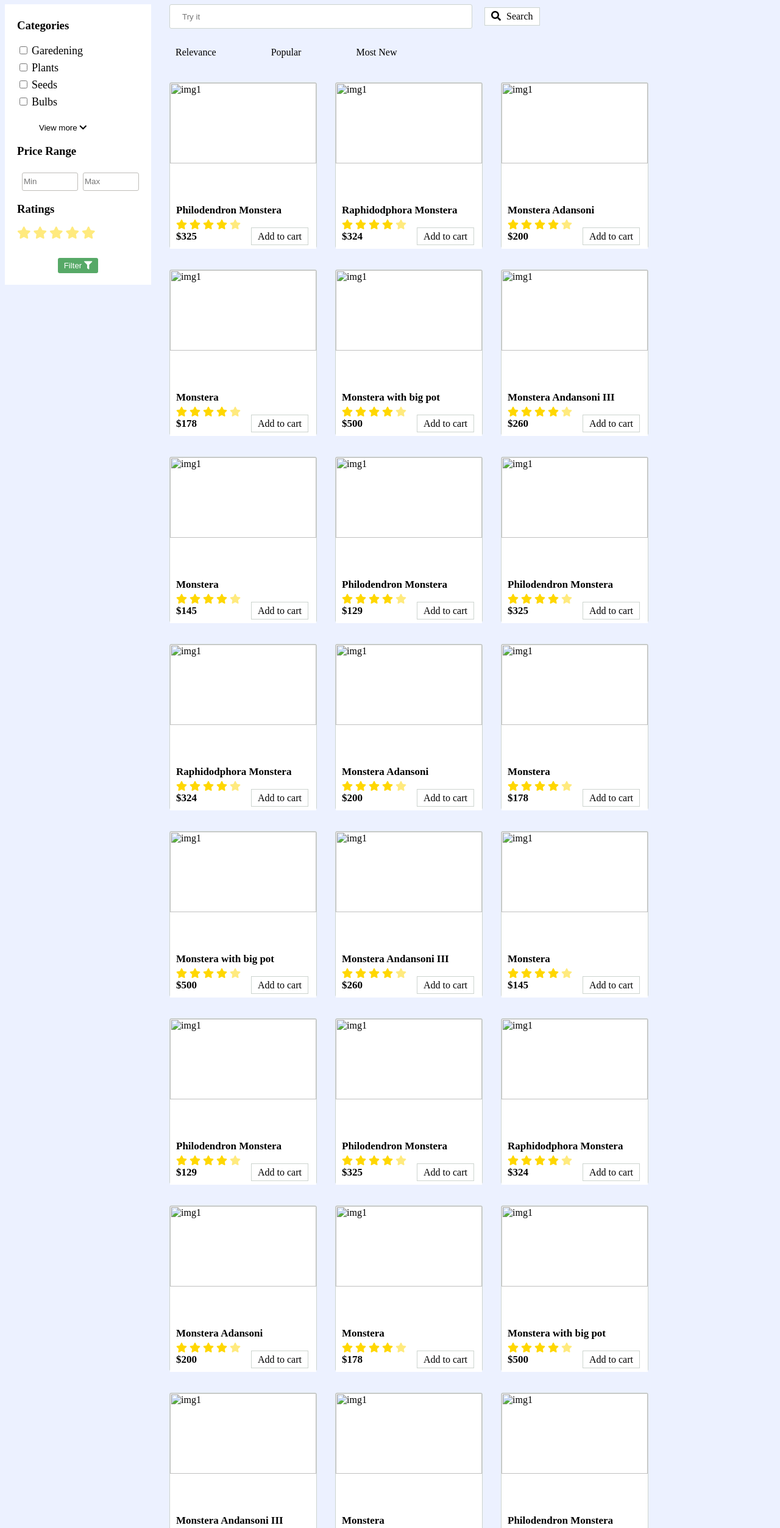
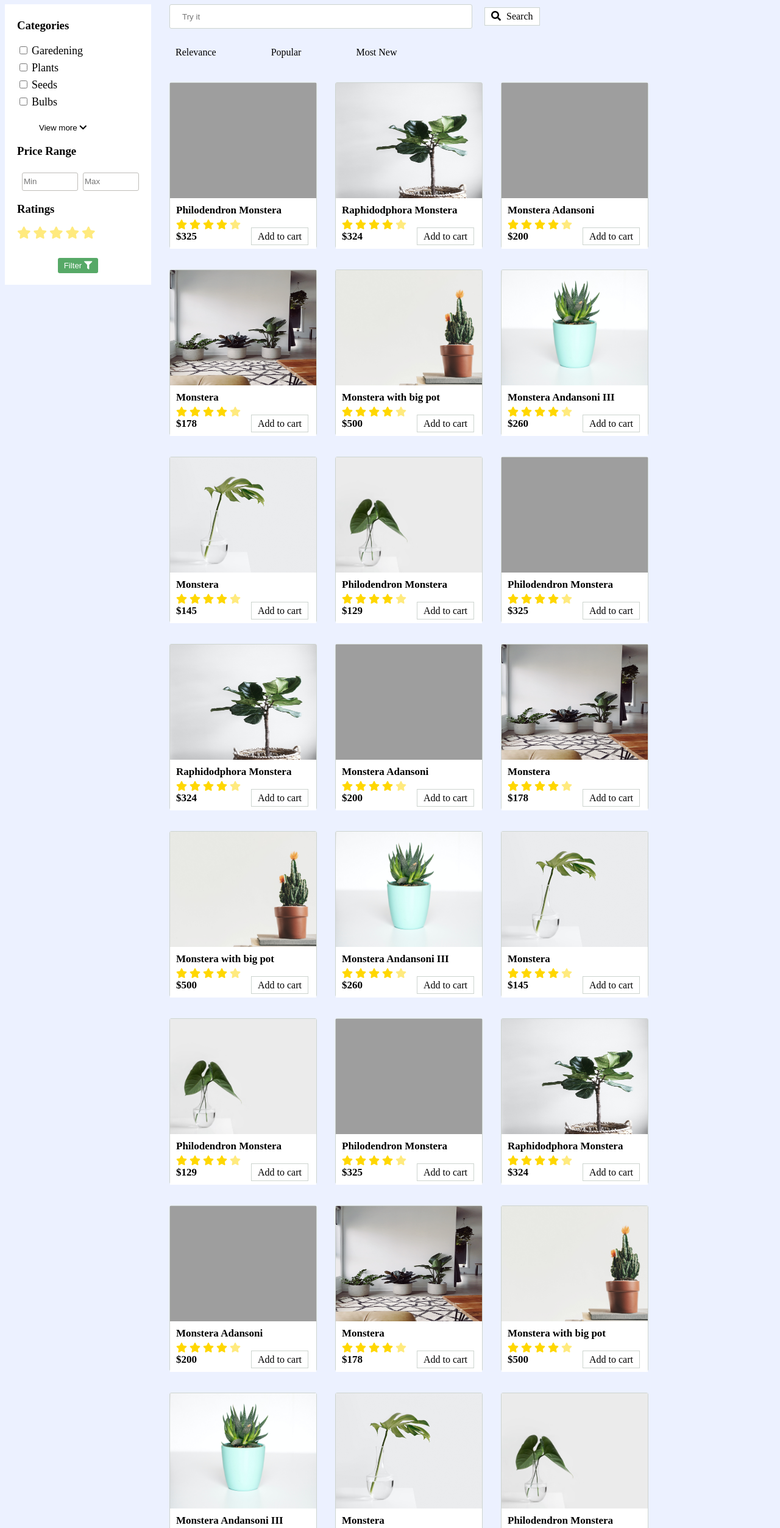
Before and after one commit to nadircode/Plants-Website-Home-Page, a website: page public/index.html in a window 1280 px wide. Shown: the part 102-2608 px from the top of the page at 61% size. Drawn offline with Linux system fonts and the light colour scheme; the site is published under a folder, as on GitHub Pages, so addresses that start at the root find nothing.

Commit message:
fixing some errors

```diff
--- a/public/index.html
+++ b/public/index.html
@@ -5,10 +5,10 @@
     <meta name="viewport" content="width=device-width, initial-scale=1.0">
     <title>Plants Website E-commerce</title>
     <link rel="stylesheet" href="https://cdnjs.cloudflare.com/ajax/libs/font-awesome/5.15.3/css/all.min.css"/>
-    <link rel="stylesheet" href="CSS/style.css">
-    <link rel="stylesheet" href="CSS/nav.css">
-    <link rel="stylesheet" href="CSS/filter.css">
-    <link rel="stylesheet" href="CSS/content.css">
+    <link rel="stylesheet" href="../public/CSS/style.css">
+    <link rel="stylesheet" href="../public/CSS/nav.css">
+    <link rel="stylesheet" href="../public/CSS/filter.css">
+    <link rel="stylesheet" href="../public/CSS/content.css">
 </head>
 <body>
     <!-- Navbar -->
@@ -16,7 +16,7 @@
         <nav class="navbar">
 
             <div class="logo">
-                <span class="img-span"><img id="logo-img" src="/Images/Logo.jpg" alt="logo"></span>
+                <span class="img-span"><img id="logo-img" src="../Images/Logo.jpg" alt="logo"></span>
                 <span><h2>Plants</h2></span>
             </div>
             <div class="nav-item">
@@ -28,9 +28,9 @@
             </div>
             <div class="profile">
                 <ul>
-                   <a href="#"><li><img src="/Images/shopping-bag.png" alt="shopping-bag"></li></a>
-                   <a href="#"> <li><img src="/Images/heart-shape-outline-with-lining-at-right-edge.png" alt="heart"></li></a>
-                   <a href="#"> <li><img src="/Images/user.png" alt="user"></li></a>
+                   <a href="#"><li><img src="../Images/shopping-bag.png" alt="shopping-bag"></li></a>
+                   <a href="#"> <li><img src="../Images/heart-shape-outline-with-lining-at-right-edge.png" alt="heart"></li></a>
+                   <a href="#"> <li><img src="../Images/user.png" alt="user"></li></a>
                 </ul>
             </div>
             <a class="btn-menu"><i class="fas fa-bars"></i></a>
@@ -107,7 +107,7 @@
         <div class="cards-plants">
             <div class="cards-img">
                 <div class="img-sell">
-                    <img src="/Images/Plants for Sell/Plants1.jpg" alt="img1">
+                    <img src="../Images/Plants for Sell/Plants1.jpg" alt="img1">
                 </div>
                 <div class="details">
                     <span>Philodendron Monstera</span><br>
@@ -122,7 +122,7 @@
             </div>
             <div class="cards-img">
                 <div class="img-sell">
-                    <img src="/Images/Plants for Sell/plants2.jpg" alt="img1">
+                    <img src="../Images/Plants for Sell/plants2.jpg" alt="img1">
                 </div>
                 <div class="details">
                     <span>Raphidodphora Monstera</span><br>
@@ -137,7 +137,7 @@
             </div>
             <div class="cards-img">
                 <div class="img-sell">
-                    <img src="/Images/Plants for Sell/Plants3.jpg" alt="img1">
+                    <img src="../Images/Plants for Sell/Plants3.jpg" alt="img1">
                 </div>
                 <div class="details">
                     <span>Monstera Adansoni</span><br>
@@ -152,7 +152,7 @@
             </div>
             <div class="cards-img">
                 <div class="img-sell">
-                    <img src="/Images/Plants for Sell/Plants4.jpg" alt="img1">
+                    <img src="../Images/Plants for Sell/Plants4.jpg" alt="img1">
                 </div>
                 <div class="details">
                     <span>Monstera</span><br>
@@ -167,7 +167,7 @@
             </div>
             <div class="cards-img">
                 <div class="img-sell">
-                    <img src="/Images/Plants for Sell/Plants5.jpg" alt="img1">
+                    <img src="../Images/Plants for Sell/Plants5.jpg" alt="img1">
                 </div>
                 <div class="details">
                     <span>Monstera with big pot</span><br>
@@ -182,7 +182,7 @@
             </div>
             <div class="cards-img">
                 <div class="img-sell">
-                    <img src="/Images/Plants for Sell/Plants6.jpg" alt="img1">
+                    <img src="../Images/Plants for Sell/Plants6.jpg" alt="img1">
                 </div>
                 <div class="details">
                     <span>Monstera Andansoni III</span><br>
@@ -197,7 +197,7 @@
             </div>
             <div class="cards-img">
                 <div class="img-sell">
-                    <img src="/Images/Plants for Sell/Plants7.jpg" alt="img1">
+                    <img src="../Images/Plants for Sell/Plants7.jpg" alt="img1">
                 </div>
                 <div class="details">
                     <span>Monstera</span><br>
@@ -212,7 +212,7 @@
             </div>
             <div class="cards-img">
                 <div class="img-sell">
-                    <img src="/Images/Plants for Sell/Plants8.jpg" alt="img1">
+                    <img src="../Images/Plants for Sell/Plants8.jpg" alt="img1">
                 </div>
                 <div class="details">
                     <span>Philodendron Monstera</span><br>
@@ -227,7 +227,7 @@
             </div>
             <div class="cards-img">
                 <div class="img-sell">
-                    <img src="/Images/Plants for Sell/Plants1.jpg" alt="img1">
+                    <img src="../Images/Plants for Sell/Plants1.jpg" alt="img1">
                 </div>
                 <div class="details">
                     <span>Philodendron Monstera</span><br>
@@ -242,7 +242,7 @@
             </div>
             <div class="cards-img">
                 <div class="img-sell">
-                    <img src="/Images/Plants for Sell/plants2.jpg" alt="img1">
+                    <img src="../Images/Plants for Sell/plants2.jpg" alt="img1">
                 </div>
                 <div class="details">
                     <span>Raphidodphora Monstera</span><br>
@@ -257,7 +257,7 @@
             </div>
             <div class="cards-img">
                 <div class="img-sell">
-                    <img src="/Images/Plants for Sell/Plants3.jpg" alt="img1">
+                    <img src="../Images/Plants for Sell/Plants3.jpg" alt="img1">
                 </div>
                 <div class="details">
                     <span>Monstera Adansoni</span><br>
@@ -272,7 +272,7 @@
             </div>
             <div class="cards-img">
                 <div class="img-sell">
-                    <img src="/Images/Plants for Sell/Plants4.jpg" alt="img1">
+                    <img src="../Images/Plants for Sell/Plants4.jpg" alt="img1">
                 </div>
                 <div class="details">
                     <span>Monstera</span><br>
@@ -287,7 +287,7 @@
             </div>
             <div class="cards-img">
                 <div class="img-sell">
-                    <img src="/Images/Plants for Sell/Plants5.jpg" alt="img1">
+                    <img src="../Images/Plants for Sell/Plants5.jpg" alt="img1">
                 </div>
                 <div class="details">
                     <span>Monstera with big pot</span><br>
@@ -302,7 +302,7 @@
             </div>
             <div class="cards-img">
                 <div class="img-sell">
-                    <img src="/Images/Plants for Sell/Plants6.jpg" alt="img1">
+                    <img src="../Images/Plants for Sell/Plants6.jpg" alt="img1">
                 </div>
                 <div class="details">
                     <span>Monstera Andansoni III</span><br>
@@ -317,7 +317,7 @@
             </div>
             <div class="cards-img">
                 <div class="img-sell">
-                    <img src="/Images/Plants for Sell/Plants7.jpg" alt="img1">
+                    <img src="../Images/Plants for Sell/Plants7.jpg" alt="img1">
                 </div>
                 <div class="details">
                     <span>Monstera</span><br>
@@ -332,7 +332,7 @@
             </div>
             <div class="cards-img">
                 <div class="img-sell">
-                    <img src="/Images/Plants for Sell/Plants8.jpg" alt="img1">
+                    <img src="../Images/Plants for Sell/Plants8.jpg" alt="img1">
                 </div>
                 <div class="details">
                     <span>Philodendron Monstera</span><br>
@@ -347,7 +347,7 @@
             </div>
             <div class="cards-img">
                 <div class="img-sell">
-                    <img src="/Images/Plants for Sell/Plants1.jpg" alt="img1">
+                    <img src="../Images/Plants for Sell/Plants1.jpg" alt="img1">
                 </div>
                 <div class="details">
                     <span>Philodendron Monstera</span><br>
@@ -362,7 +362,7 @@
             </div>
             <div class="cards-img">
                 <div class="img-sell">
-                    <img src="/Images/Plants for Sell/plants2.jpg" alt="img1">
+                    <img src="../Images/Plants for Sell/plants2.jpg" alt="img1">
                 </div>
                 <div class="details">
                     <span>Raphidodphora Monstera</span><br>
@@ -377,7 +377,7 @@
             </div>
             <div class="cards-img">
                 <div class="img-sell">
-                    <img src="/Images/Plants for Sell/Plants3.jpg" alt="img1">
+                    <img src="../Images/Plants for Sell/Plants3.jpg" alt="img1">
                 </div>
                 <div class="details">
                     <span>Monstera Adansoni</span><br>
@@ -392,7 +392,7 @@
             </div>
             <div class="cards-img">
                 <div class="img-sell">
-                    <img src="/Images/Plants for Sell/Plants4.jpg" alt="img1">
+                    <img src="../Images/Plants for Sell/Plants4.jpg" alt="img1">
                 </div>
                 <div class="details">
                     <span>Monstera</span><br>
@@ -407,7 +407,7 @@
             </div>
             <div class="cards-img">
                 <div class="img-sell">
-                    <img src="/Images/Plants for Sell/Plants5.jpg" alt="img1">
+                    <img src="../Images/Plants for Sell/Plants5.jpg" alt="img1">
                 </div>
                 <div class="details">
                     <span>Monstera with big pot</span><br>
@@ -422,7 +422,7 @@
             </div>
             <div class="cards-img">
                 <div class="img-sell">
-                    <img src="/Images/Plants for Sell/Plants6.jpg" alt="img1">
+                    <img src="../Images/Plants for Sell/Plants6.jpg" alt="img1">
                 </div>
                 <div class="details">
                     <span>Monstera Andansoni III</span><br>
@@ -437,7 +437,7 @@
             </div>
             <div class="cards-img">
                 <div class="img-sell">
-                    <img src="/Images/Plants for Sell/Plants7.jpg" alt="img1">
+                    <img src="../Images/Plants for Sell/Plants7.jpg" alt="img1">
                 </div>
                 <div class="details">
                     <span>Monstera</span><br>
@@ -452,7 +452,7 @@
             </div>
             <div class="cards-img">
                 <div class="img-sell">
-                    <img src="/Images/Plants for Sell/Plants8.jpg" alt="img1">
+                    <img src="../Images/Plants for Sell/Plants8.jpg" alt="img1">
                 </div>
                 <div class="details">
                     <span>Philodendron Monstera</span><br>
@@ -470,6 +470,6 @@
 </div>
 
 
-<script src="/public/JS/script.js"></script>
+<script src="../public/JS/script.js"></script>
 </body>
 </html>
```
